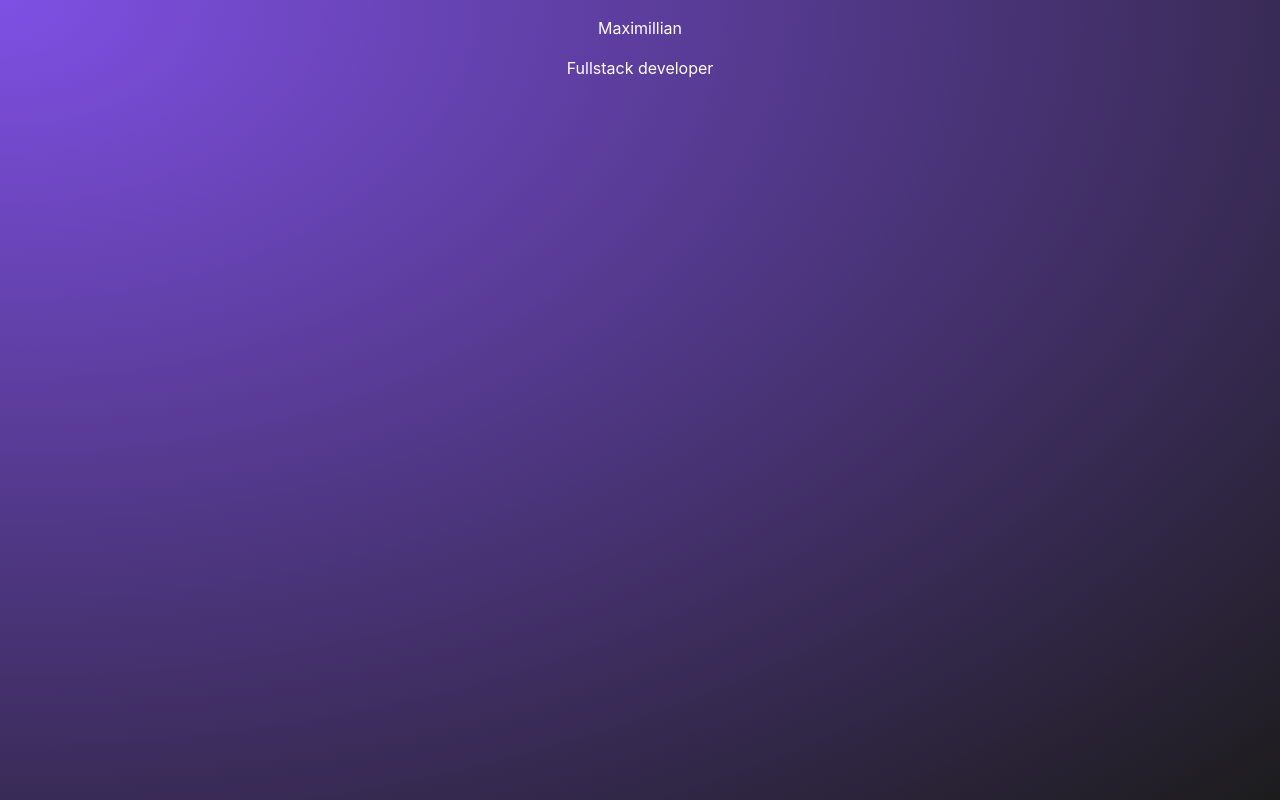
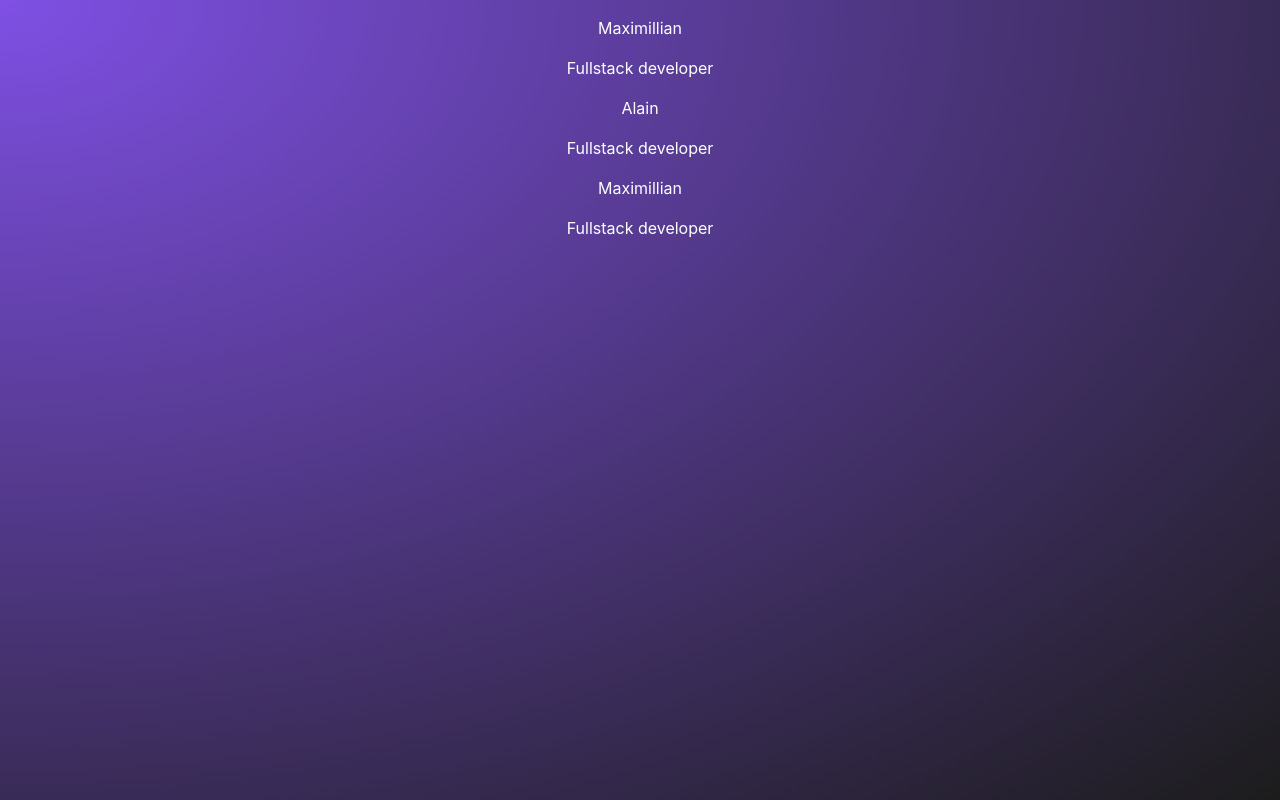
Before and after one commit to alainiranzi/Udemy-react, a React (Vite) app: page / in a window 1280 px wide. Built offline with nearby package versions, Linux system fonts and the light colour scheme.

Commit message:
deleted readme and advanced

```diff
--- a/src/App.jsx
+++ b/src/App.jsx
@@ -1,7 +1,11 @@
-import Post from './components/Post';
+import Post from './components/post';
 
 function App() {
-  return <Post />;
+  return <main>
+    <Post />
+    <Post />
+    <Post />
+  </main>
 }
 
 export default App;
```
Also changed, not shown: 1 other file (tests, documents, lock files or other folders).
